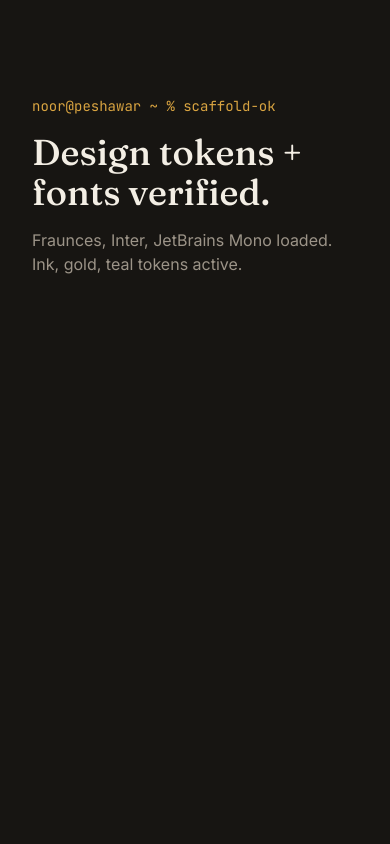
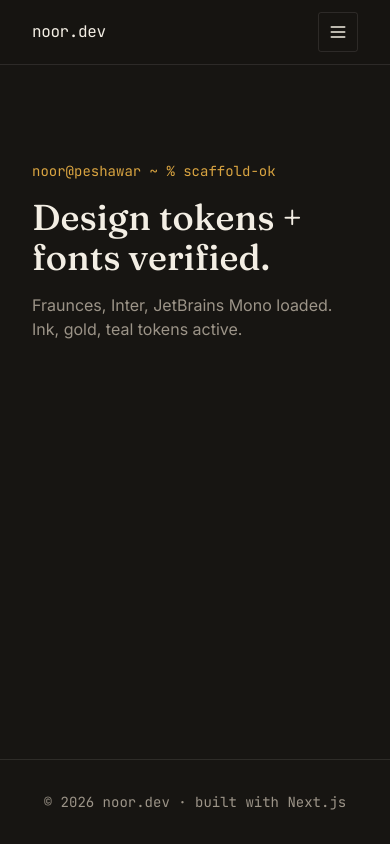
Before and after one commit to NoorAslamSe/nooraslamse_portfolio, a Next.js app: page / in a window 390 px wide. Built offline with nearby package versions, Linux system fonts and the light colour scheme.

Commit message:
Step 2: layout shell — sticky Nav with mobile toggle, mono Footer

```diff
--- a/app/layout.tsx
+++ b/app/layout.tsx
@@ -1,5 +1,7 @@
 import type { Metadata } from "next";
 import { Fraunces, Inter, JetBrains_Mono } from "next/font/google";
+import { Nav } from "@/components/Nav";
+import { Footer } from "@/components/Footer";
 import "./globals.css";
 
 const fraunces = Fraunces({
@@ -32,7 +34,9 @@ export default function RootLayout({ children }: LayoutProps<"/">) {
       className={`${fraunces.variable} ${inter.variable} ${jetbrainsMono.variable} h-full antialiased`}
     >
       <body className="min-h-full flex flex-col bg-ink text-text">
+        <Nav />
         {children}
+        <Footer />
       </body>
     </html>
   );
--- /dev/null
+++ b/components/Footer.tsx
@@ -0,0 +1,15 @@
+import { siteName } from "@/lib/data";
+
+export function Footer() {
+  const year = new Date().getFullYear();
+
+  return (
+    <footer className="border-t border-line">
+      <div className="mx-auto flex w-full max-w-[1120px] items-center justify-center px-8 py-8">
+        <p className="font-mono text-sm text-muted">
+          &copy; {year} {siteName} &middot; built with Next.js
+        </p>
+      </div>
+    </footer>
+  );
+}
--- /dev/null
+++ b/components/Nav.tsx
@@ -0,0 +1,99 @@
+"use client";
+
+import { useState } from "react";
+import { navItems, siteName } from "@/lib/data";
+
+const linkClass =
+  "font-mono text-sm text-muted underline-offset-4 transition-colors hover:text-text hover:underline focus-visible:outline-none focus-visible:ring-2 focus-visible:ring-gold";
+
+export function Nav() {
+  const [open, setOpen] = useState(false);
+  const links = navItems.slice(0, -1);
+
+  return (
+    <header className="sticky top-0 z-50 border-b border-line bg-ink/80 backdrop-blur">
+      <nav
+        aria-label="Primary"
+        className="relative mx-auto flex h-16 w-full max-w-[1120px] items-center justify-between px-8"
+      >
+        <a
+          href="#home"
+          className="font-mono text-base tracking-tight text-text focus-visible:outline-none focus-visible:ring-2 focus-visible:ring-gold"
+        >
+          {siteName}
+        </a>
+
+        <ul className="hidden items-center gap-8 md:flex">
+          {links.map((item) => (
+            <li key={item.href}>
+              <a href={item.href} className={linkClass}>
+                {item.label}
+              </a>
+            </li>
+          ))}
+        </ul>
+
+        <a
+          href="#contact"
+          className="hidden font-mono text-sm text-text transition-colors hover:text-gold focus-visible:outline-none focus-visible:ring-2 focus-visible:ring-gold md:inline-flex"
+        >
+          Let&apos;s talk&nbsp;&rarr;
+        </a>
+
+        <button
+          type="button"
+          aria-label={open ? "Close menu" : "Open menu"}
+          aria-expanded={open}
+          aria-controls="mobile-nav"
+          onClick={() => setOpen((value) => !value)}
+          className="flex h-10 w-10 items-center justify-center rounded-[3px] border border-line text-text focus-visible:outline-none focus-visible:ring-2 focus-visible:ring-gold md:hidden"
+        >
+          <svg
+            viewBox="0 0 24 24"
+            fill="none"
+            stroke="currentColor"
+            strokeWidth="2"
+            className="h-5 w-5"
+            aria-hidden="true"
+          >
+            {open ? (
+              <path strokeLinecap="round" d="M6 6l12 12M18 6l-12 12" />
+            ) : (
+              <path strokeLinecap="round" d="M4 6h16M4 12h16M4 18h16" />
+            )}
+          </svg>
+        </button>
+      </nav>
+
+      {open ? (
+        <div
+          id="mobile-nav"
+          className="border-t border-line bg-ink px-8 pb-6 pt-2 md:hidden"
+        >
+          <ul className="flex flex-col">
+            {navItems.map((item) => (
+              <li key={item.href}>
+                <a
+                  href={item.href}
+                  onClick={() => setOpen(false)}
+                  className="flex min-h-11 items-center border-b border-line/50 font-mono text-base text-text focus-visible:outline-none focus-visible:ring-2 focus-visible:ring-gold"
+                >
+                  {item.label}
+                </a>
+              </li>
+            ))}
+            <li className="pt-4">
+              <a
+                href="#contact"
+                onClick={() => setOpen(false)}
+                className="inline-flex font-mono text-sm text-gold focus-visible:outline-none focus-visible:ring-2 focus-visible:ring-gold"
+              >
+                Let&apos;s talk&nbsp;&rarr;
+              </a>
+            </li>
+          </ul>
+        </div>
+      ) : null}
+    </header>
+  );
+}
```
